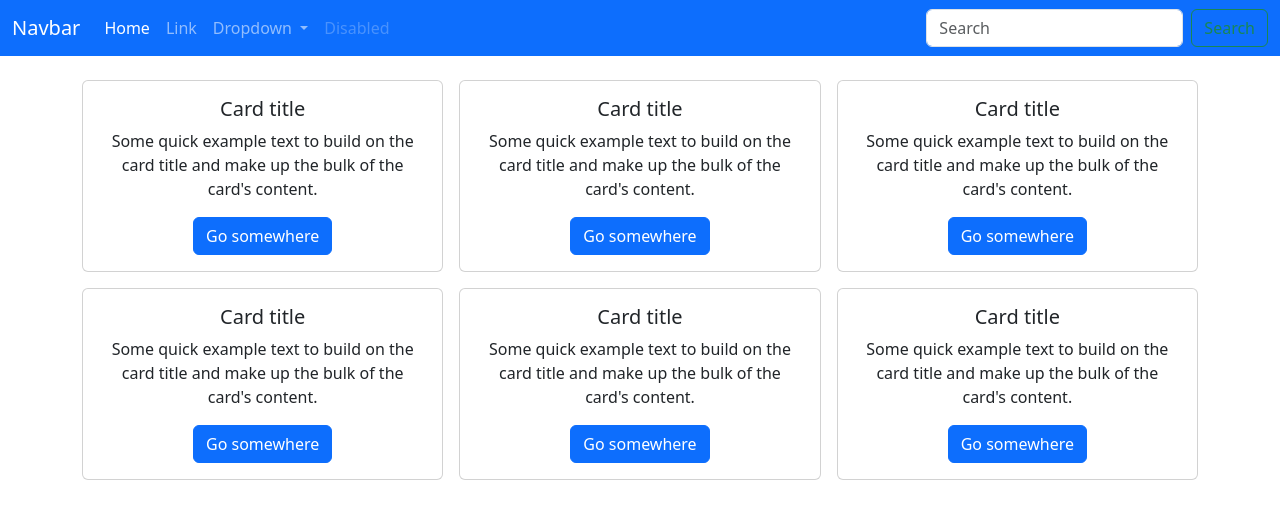
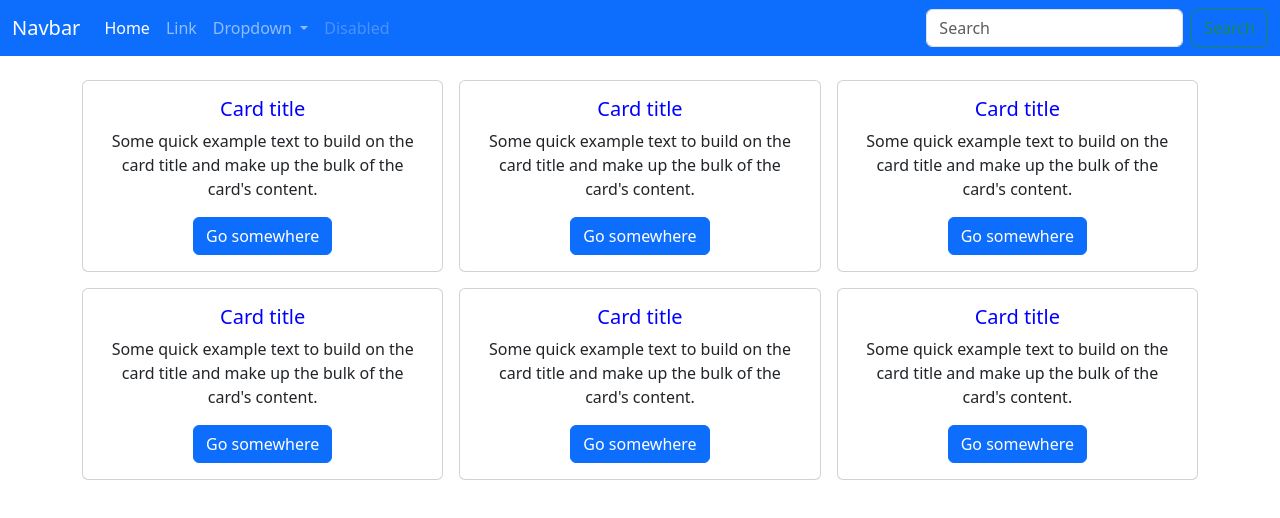
Before and after one commit to fromnowwon/infl-vue3-master-basic, a Vue app: page / in a window 1280 px wide. Shown: the top 518 px of the page. Built offline with nearby package versions, Linux system fonts and the light colour scheme.

Commit message:
05_컴포넌트 기초+심화_02_Single File Component

```diff
--- a/src/components/AppCard.vue
+++ b/src/components/AppCard.vue
@@ -1,7 +1,7 @@
 <template>
 	<div class="card">
 		<div class="card-body">
-			<h5 class="card-title">Card title</h5>
+			<h5 class="card-title red">Card title</h5>
 			<p class="card-text">
 				Some quick example text to build on the card title and make up
 				the bulk of the card's content.
@@ -13,12 +13,36 @@
 
 <script>
 console.log('AppCard Module');
+import { ref } from 'vue';
 export default {
 	setup() {
-		console.log('AppCard setup');
-		return {};
+		// const style = useCssModule();
+		console.log('AppCard setup()');
+
+		const color = ref('red');
+		color.value = 'blue';
+
+		return {
+			color,
+		};
 	},
 };
 </script>
 
-<style lang="scss" scoped></style>
+<style>
+.red {
+	color: v-bind(color) !important;
+}
+</style>
+
+<!-- <style module="classes">
+.red {
+	color: red !important;
+}
+</style> -->
+
+<!-- <style scoped>
+.red {
+	color: red !important;
+}
+</style> -->
```
